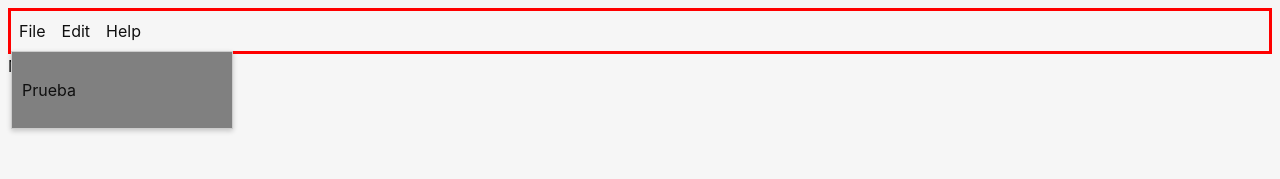
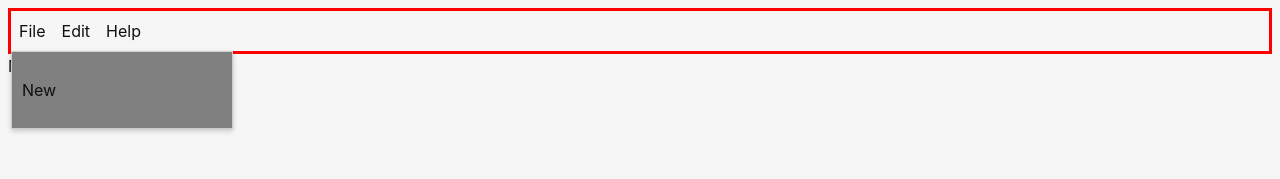
Before and after one commit to SteveBartmoss/projectnotemint, a React (Vite) app: page / in a window 1280 px wide. Both pictures are taken after a click on the item "File". Shown: the top 179 px of the page. Built offline with nearby package versions, Linux system fonts and the light colour scheme.

Commit message:
feat: se cambio el diseño del componente para poder reutilizar el componente, aun es necesario ver como implementar las acciones de los botones

```diff
--- a/src/components/menubar/MenuBar.jsx
+++ b/src/components/menubar/MenuBar.jsx
@@ -1,24 +1,34 @@
 import { useState } from "react";
 import "./menubar.css";
 
-export function MenuBar() {
+export function MenuBar({elements=[]}) {
 
     const [collapse, setCollapse] = useState(false)
+    const [elementChilds, setElementChilds] = useState([])
+
+    const handleClickItem = (childs) => {
+        setCollapse(!collapse)
+        setElementChilds(childs)
+    }
 
 
     return (
         <div className="main-div-menu">
             <div className="header-div">
                 <ul>
-                    <li onClick={() => setCollapse(!collapse) }>File</li>
-                    <li>Edit</li>
-                    <li>Help</li>
+                    {
+                        elements.map((item,index) =>
+                            <li key={index} onClick={() => handleClickItem(item.childs)} >{item.title}</li>
+                        )
+                    }
                 </ul>
             </div>
             <div className={collapse ? 'list-div-open' : 'list-div-close'}>
-                <p>
-                    Prueba
-                </p>
+                {
+                    elementChilds.map((child,index) =>
+                        <p>{child.title}</p>
+                    )
+                }
             </div>
         </div>
     )
```
